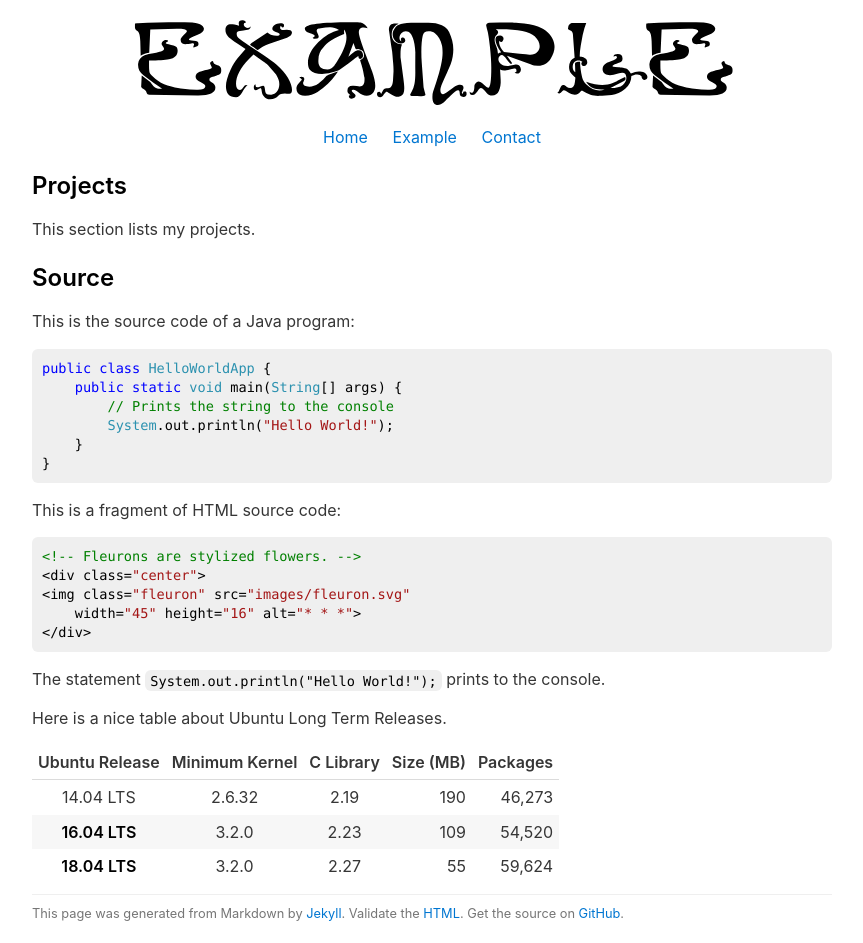
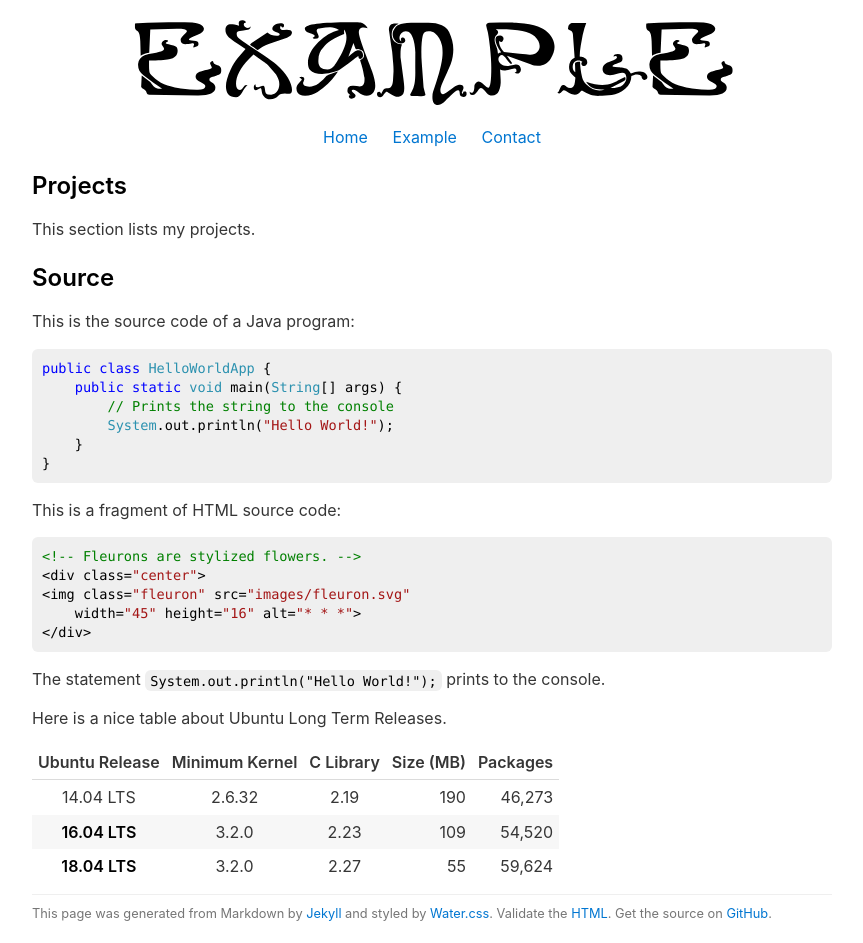
Before and after one commit to jgneff/doc-jekyll, a Jekyll site: the page built from docs/index.md, in a window 1280 px wide. Shown: the whole page, without its empty margins (208-1071 px from the left). Built offline with Jekyll 4.4.1, drawn with Linux system fonts in a browser that asks for light colours.

Commit message:
Add Water.css credit in footer

```diff
--- a/docs/_layouts/default.html
+++ b/docs/_layouts/default.html
@@ -41,7 +41,8 @@ table {width: auto;}
 {{ content }}
 </main>
 <footer>
-This page was generated from Markdown by <a href="https://jekyllrb.com/">Jekyll</a>.
+This page was generated from Markdown by <a href="https://jekyllrb.com/">Jekyll</a>
+and styled by <a href="https://github.com/kognise/water.css" title="">Water.css</a>.
 Validate the <a href="https://validator.w3.org/check?uri=referer" title="W3C Markup Validation Service">HTML</a>.
 Get the source on <a href="https://github.com/jgneff/doc-jekyll" title="GitHub Pages with Jekyll">GitHub</a>.
 </footer>
```
